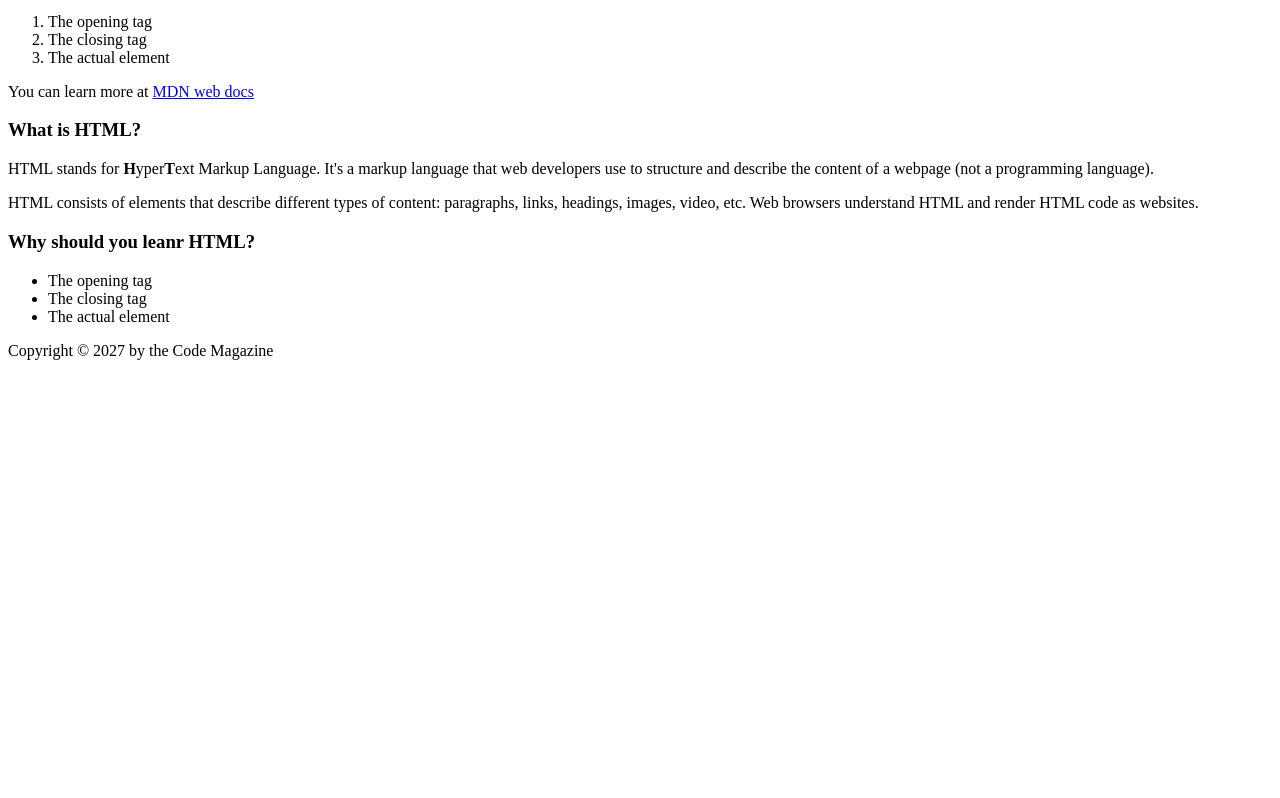
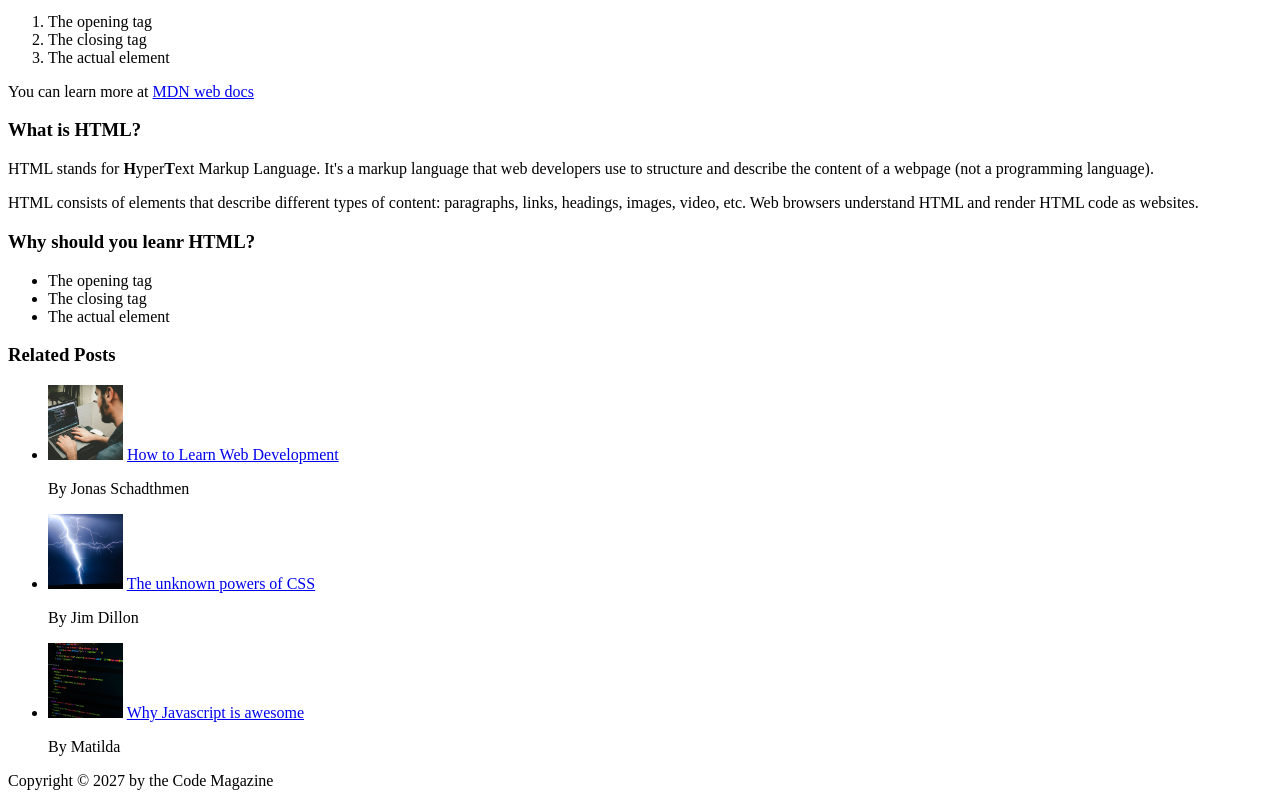
Before and after one commit to rohitchaudhry362/HTML-CSS-Learning, a plain HTML site: page HTML Fundamentals/index.html in a window 1280 px wide. Shown: the part 545-1343 px from the top of the page. Before the commit the page ends 913 px from the top, so only its background shows below. Drawn offline with Linux system fonts and the light colour scheme.

Commit message:
Added html challenge1 code

```diff
--- a/HTML Fundamentals/index.html
+++ b/HTML Fundamentals/index.html
@@ -78,6 +78,41 @@
         <li>The actual element</li>
       </ul>
     </article>
+    <aside>
+      <h3>Related Posts</h3>
+      <ul>
+        <li>
+          <img
+            src="images/related-1.jpg"
+            alt="Person typing on laptop"
+            height="75"
+            width="75"
+          />
+          <a href="#">How to Learn Web Development</a>
+          <p>By Jonas Schadthmen</p>
+        </li>
+        <li>
+          <img
+            src="images/related-2.jpg"
+            alt="A thudner storm"
+            height="75"
+            width="75"
+          />
+          <a href="#">The unknown powers of CSS</a>
+          <p>By Jim Dillon</p>
+        </li>
+        <li>
+          <img
+            src="images/related-3.jpg"
+            alt="HTML Code on the screen"
+            height="75"
+            width="75"
+          />
+          <a href="#">Why Javascript is awesome</a>
+          <p>By Matilda</p>
+        </li>
+      </ul>
+    </aside>
     <footer>Copyright &copy; 2027 by the Code Magazine</footer>
   </body>
 </html>
```
